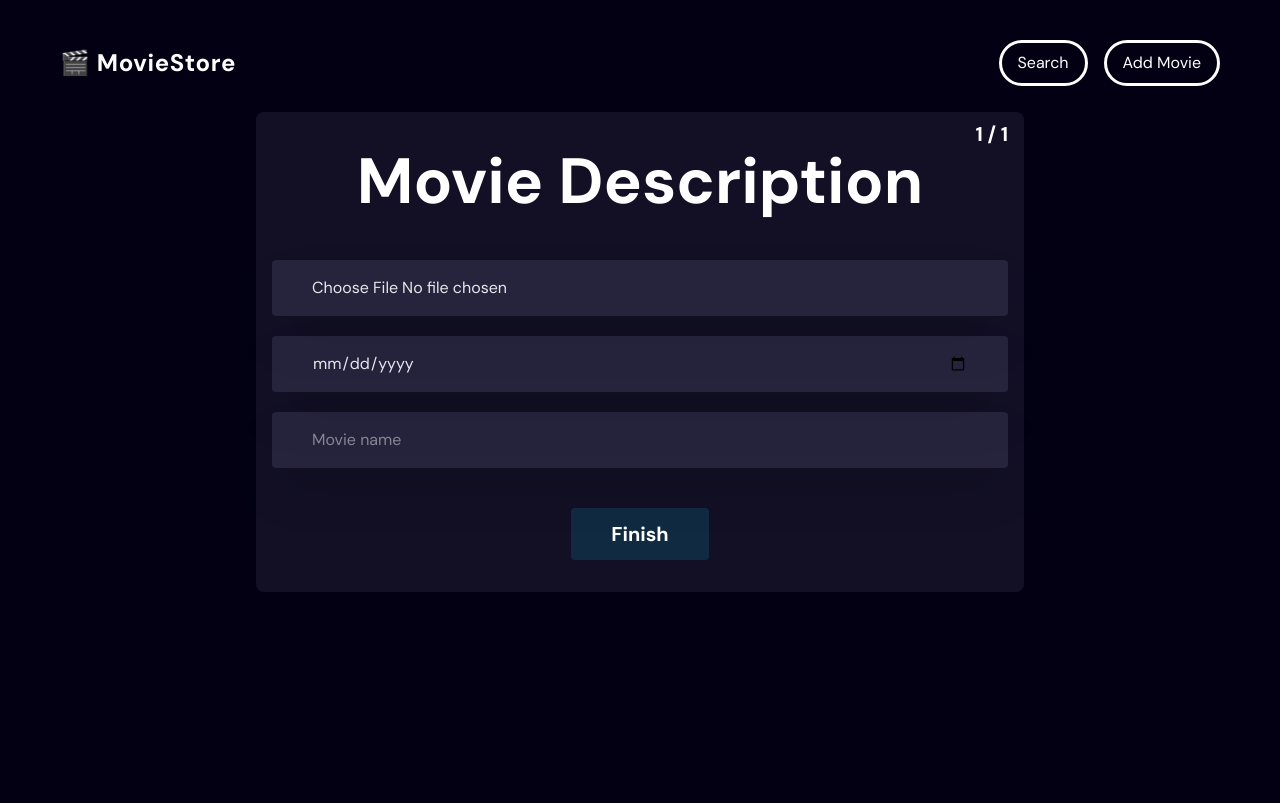
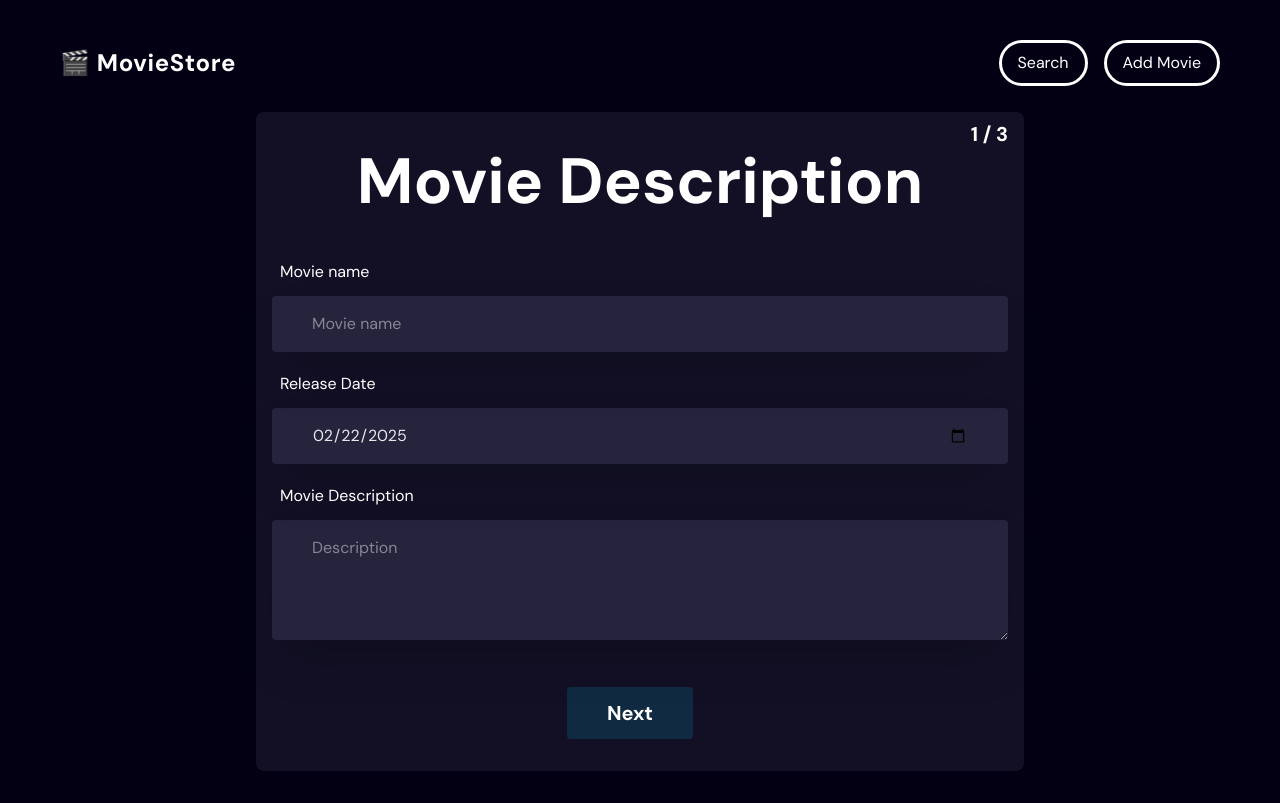
Before and after one commit to artlavre/MovieStore-Frontend, a React (Vite) app in the folder movie-store-frontend/: page /add in a window 1280 px wide. Built offline with nearby package versions, Linux system fonts and the light colour scheme.

Commit message:
Finished MultiForm

```diff
--- a/movie-store-frontend/src/hooks/useMultiStepForm.tsx
+++ b/movie-store-frontend/src/hooks/useMultiStepForm.tsx
@@ -5,7 +5,7 @@ export function useMultiStepForm(steps: ReactElement[]) {
 
     function next(){
         setCurrentStep(i => {
-            if(i >= steps.length){
+            if(i >= steps.length -1){
                 return i;
             }
 
@@ -15,7 +15,7 @@ export function useMultiStepForm(steps: ReactElement[]) {
 
     function back(){
         setCurrentStep(i => {
-            if(i <= steps.length){
+            if(i <= 0){
                 return i;
             }
 
--- a/movie-store-frontend/src/index.css
+++ b/movie-store-frontend/src/index.css
@@ -113,16 +113,28 @@
       @apply relative flex justify-center;
     }
 
+    & label {
+      @apply flex mb-3 px-2;
+    }
+
     & input {
       @apply w-full rounded bg-light-200/12 py-4 sm:pr-10 pl-10 text-base text-gray-200 shadow-2xl mb-5;
     }
 
-    & input.description {
-      @apply w-full rounded bg-light-200/12 py-4 sm:pr-10 pl-10 text-base text-gray-200 shadow-2xl mb-5;
+    & input.cover {
+      @apply flex font-bold ;
+    }
+
+    & input::file-selector-button {
+      @apply py-2 px-4 border-2 rounded mr-3 hover:cursor-pointer;
+    }
+
+    & textarea {
+      @apply  w-full rounded bg-light-200/12 py-4 sm:pr-10 pl-10 text-base text-gray-200 shadow-2xl mb-5 h-30;
     }
 
     & button {
-      @apply my-5 px-10 py-3 rounded cursor-pointer font-bold text-xl;
+      @apply my-5 px-10 py-3 rounded cursor-pointer font-bold text-xl mr-5;
     }
 
     .back {
--- a/movie-store-frontend/src/pages/AddMoviePage.tsx
+++ b/movie-store-frontend/src/pages/AddMoviePage.tsx
@@ -1,17 +1,93 @@
 import {useMultiStepForm} from "../hooks/useMultiStepForm.tsx";
 import {FirstStep} from "../steps/FirstStep.tsx";
+import {FormEvent, useState} from "react";
+import {useNavigate} from "react-router-dom";
+import {ActorsStep} from "../hooks/steps/ActorsStep.tsx";
+import {LastStep} from "../hooks/steps/LastStep.tsx";
+
+type AddMovieData = {
+    movieCover: File | null,
+    title : string,
+    description : string,
+    language : string,
+    rating : number,
+    actors : string,
+    releaseDate : Date
+}
+
+const INITIAL_DATA: AddMovieData = {
+    movieCover : null,
+    title : "",
+    description : "",
+    language : "En",
+    rating : 0,
+    actors : "",
+    releaseDate : new Date()
+}
+
+const API_BASE_URL = "https://localhost:44343/api";
+
+const API_OPTIONS = {
+    method: "POST",
+    headers: {
+        accept: "application/json",
+    }
+};
+
 function AddMoviePage() {
-    const {steps, currentStep, step, isFirstStep, isLastStep, back, next} = useMultiStepForm([<FirstStep/>]);
+    const navigate = useNavigate();
+    const [data, setData] = useState(INITIAL_DATA);
 
+    function updateData(newData: Partial<AddMovieData>) {
+        setData(prevState => {
+            return {...prevState, ...newData};
+        })
+    }
+
+    const addMovieRequest = async () => {
+        try{
+            const query = `${API_BASE_URL}/movies`;
+
+            var response = await fetch(query, API_OPTIONS);
+
+            if(!response.ok){
+                throw new Error("Something went wrong!");
+            }
+
+            var data = await response.json();
+
+            if(data === null){
+                throw new Error("data was not accepted");
+            }
+
+            navigate("/");
+        }
+        catch(error){
+            alert(error);
+        }
+    }
+
+    const {steps, currentStep, step, isFirstStep, isLastStep, back, next} =
+        useMultiStepForm([
+            <FirstStep {...data} updateFields={updateData}/>,
+            <ActorsStep {...data} updateFields={updateData}/>,
+            <LastStep {...data} updateFields={updateData}/>]);
+
+    function onSubmit(e: FormEvent) {
+        e.preventDefault();
+        if(!isLastStep) {
+            return next()
+        }
+        addMovieRequest();
+    }
     return (
         <div className="add-movie">
-            <form>
+            <form onSubmit={onSubmit}>
                 <div className="absolute top-2 right-4 font-bold text-xl"> {currentStep + 1} / {steps.length}</div>
                 {step}
                 <div>
                     {!isFirstStep && <button className="back" type="button" onClick={back}>Back</button>}
-                    {!isLastStep && <button className="next" type="button" onClick={next}>Next</button>}
-                    {isLastStep && <button className="next" type="submit">Finish</button>}
+                    <button className="next" type="submit">{isLastStep ? "Finish" : "Next"}</button>
                 </div>
             </form>
         </div>
--- a/movie-store-frontend/src/steps/FirstStep.tsx
+++ b/movie-store-frontend/src/steps/FirstStep.tsx
@@ -1,10 +1,40 @@
-export function FirstStep() {
+type MovieData = {
+    title: string,
+    releaseDate: Date,
+    description: string,
+}
+
+type FirstStepProps = MovieData & {
+    updateFields: (fields: Partial<MovieData>) => void
+}
+
+export function FirstStep({title, releaseDate, description, updateFields}: FirstStepProps) {
     return (
         <div>
             <h1>Movie Description</h1>
-            <input type="file"/>
-            <input type="date"/>
-            <input className="description" type="text" placeholder="Movie name"/>
+            <label>Movie name</label>
+            <input
+                type="text"
+                placeholder="Movie name"
+                required={true}
+                value={title}
+                onChange={e => updateFields({title: e.target.value})}
+            />
+            <label>Release Date</label>
+            <input
+                type="date"
+                required={true}
+                value={releaseDate.toISOString().split('T')[0]}
+                onChange={e => updateFields({releaseDate: new Date(e.target.value)})}
+            />
+            <label>Movie Description</label>
+            <textarea
+                className="description"
+                placeholder="Description"
+                required={true}
+                value={description}
+                onChange={e => updateFields({description: e.target.value})}
+            />
         </div>
     );
 }
```
